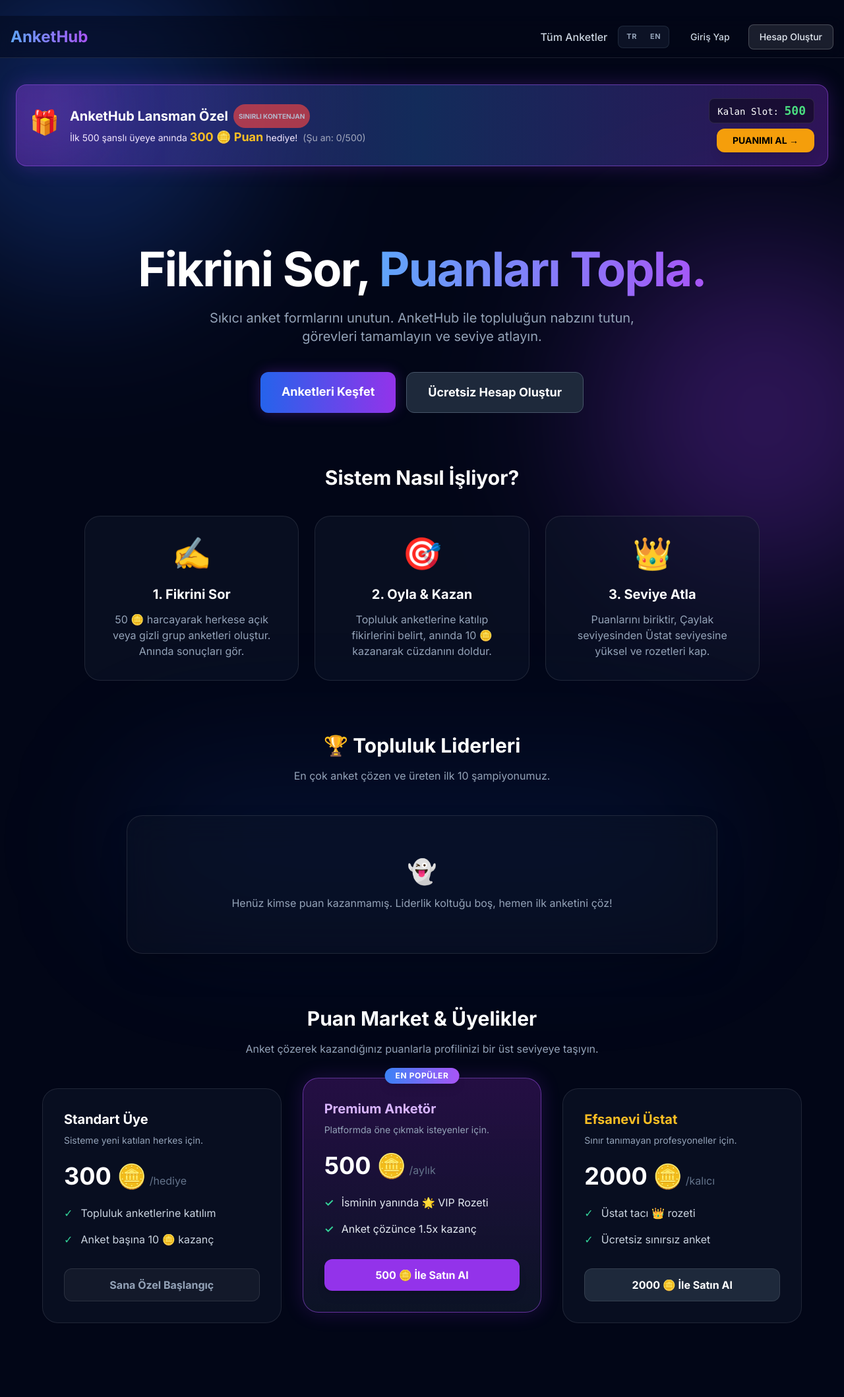
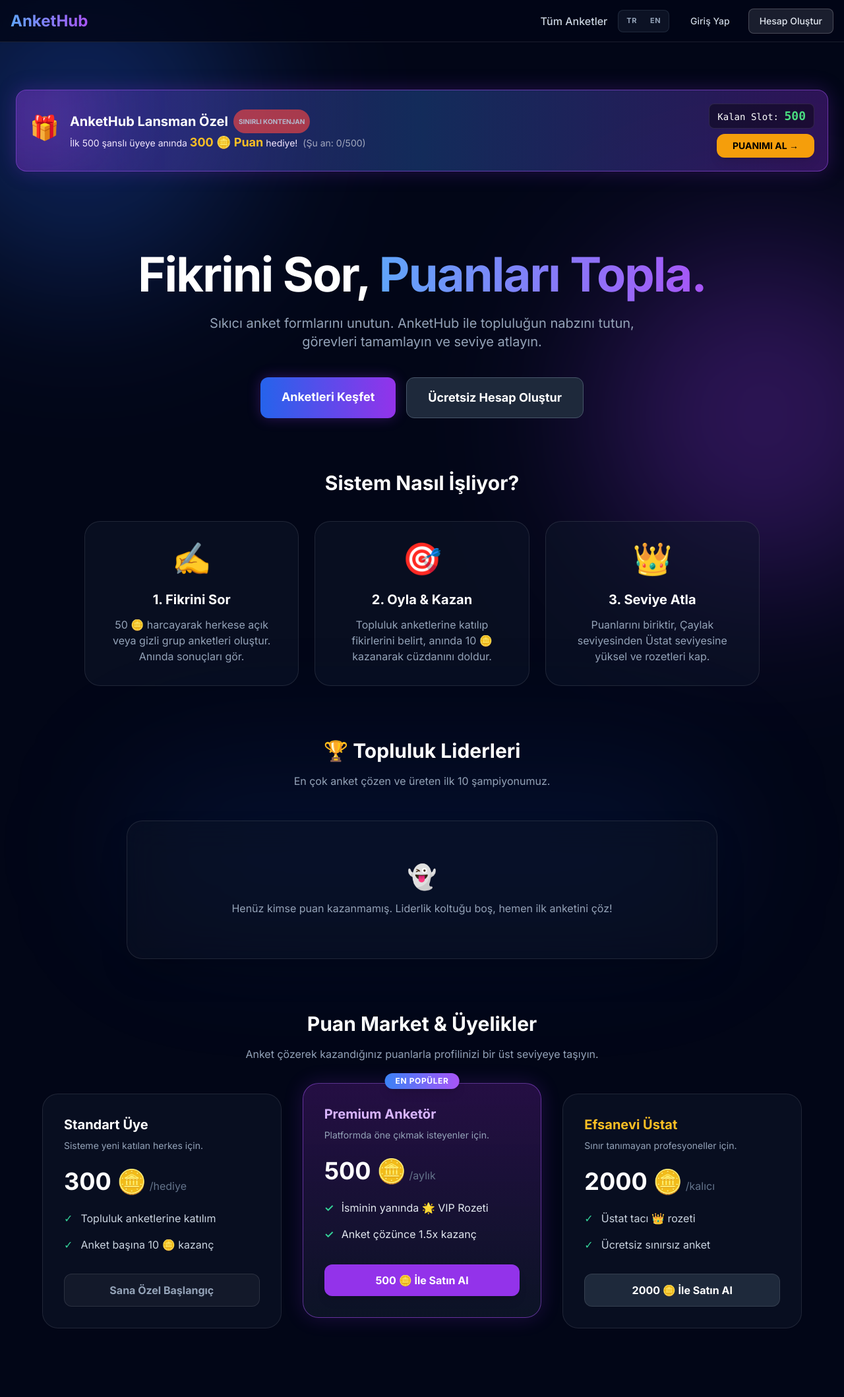
Before and after one commit to Emirsvgl07/AnketHub, a Django app: page / in a window 1280 px wide. Shown: the whole page at 66% size. Before the commit the page ends 2006 px from the top, so only its background shows below. Run offline with Django 5.2, Linux system fonts and the light colour scheme; some libraries are stand-ins or nearby versions.

Commit message:
Son vurus: Navbar yorungeye oturtuldu

```diff
--- a/polls/templates/polls/base.html
+++ b/polls/templates/polls/base.html
@@ -57,7 +57,7 @@
     <div id="bg-glow-1" class="fixed top-[-10%] left-[-10%] w-[500px] h-[500px] bg-blue-600/30 rounded-full mix-blend-screen filter blur-[120px] pointer-events-none z-0"></div>
     <div id="bg-glow-2" class="fixed bottom-[-10%] right-[-10%] w-[500px] h-[500px] bg-purple-600/30 rounded-full mix-blend-screen filter blur-[120px] pointer-events-none z-0"></div>
 
-    <nav class="sticky top-0 z-40 backdrop-blur-md bg-slate-950/50 border-b border-white/10 h-16 px-4 flex items-center shadow-sm">
+    <nav class="fixed top-0 left-0 w-full z-50 backdrop-blur-md bg-slate-950/80 border-b border-white/10 h-16 px-4 flex items-center shadow-sm">
         <div class="w-full max-w-7xl mx-auto flex justify-between items-center">
             <a href="{% url 'polls:home' %}" class="text-2xl font-bold bg-gradient-to-r from-blue-400 to-purple-500 bg-clip-text text-transparent hover:scale-105 transition-transform">
                 AnketHub
@@ -152,7 +152,7 @@
     <div id="sidebar-overlay" onclick="sidebarGizle()" class="fixed inset-0 bg-black/60 backdrop-blur-sm z-40 hidden opacity-0 transition-opacity duration-300"></div>
     {% endif %}
 
-    <main class="flex-1 max-w-7xl mx-auto w-full p-6 relative z-10">
+    <main class="flex-1 max-w-7xl mx-auto w-full p-6 pt-24 relative z-10">
         {% block content %}{% endblock %}
     </main>
 
```
